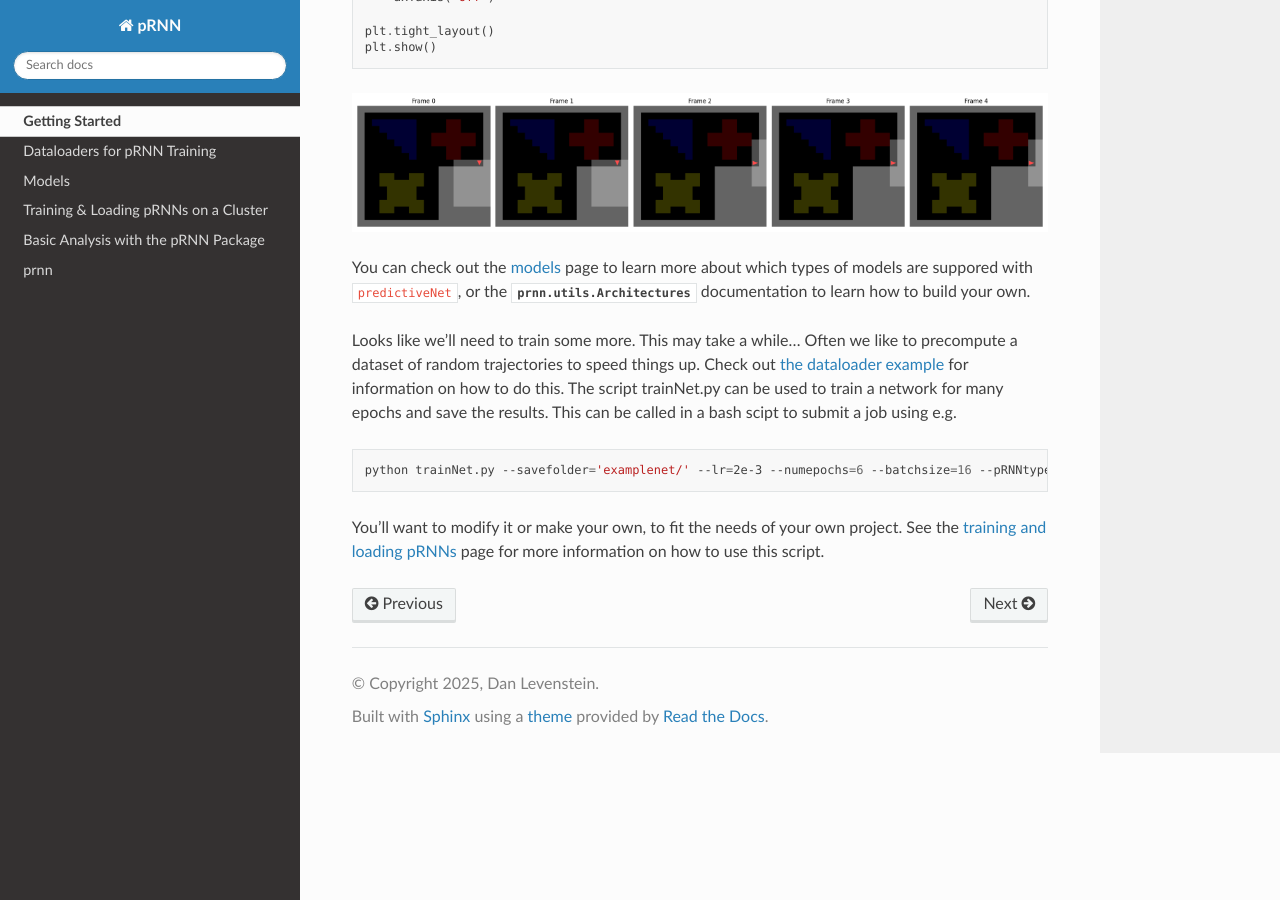
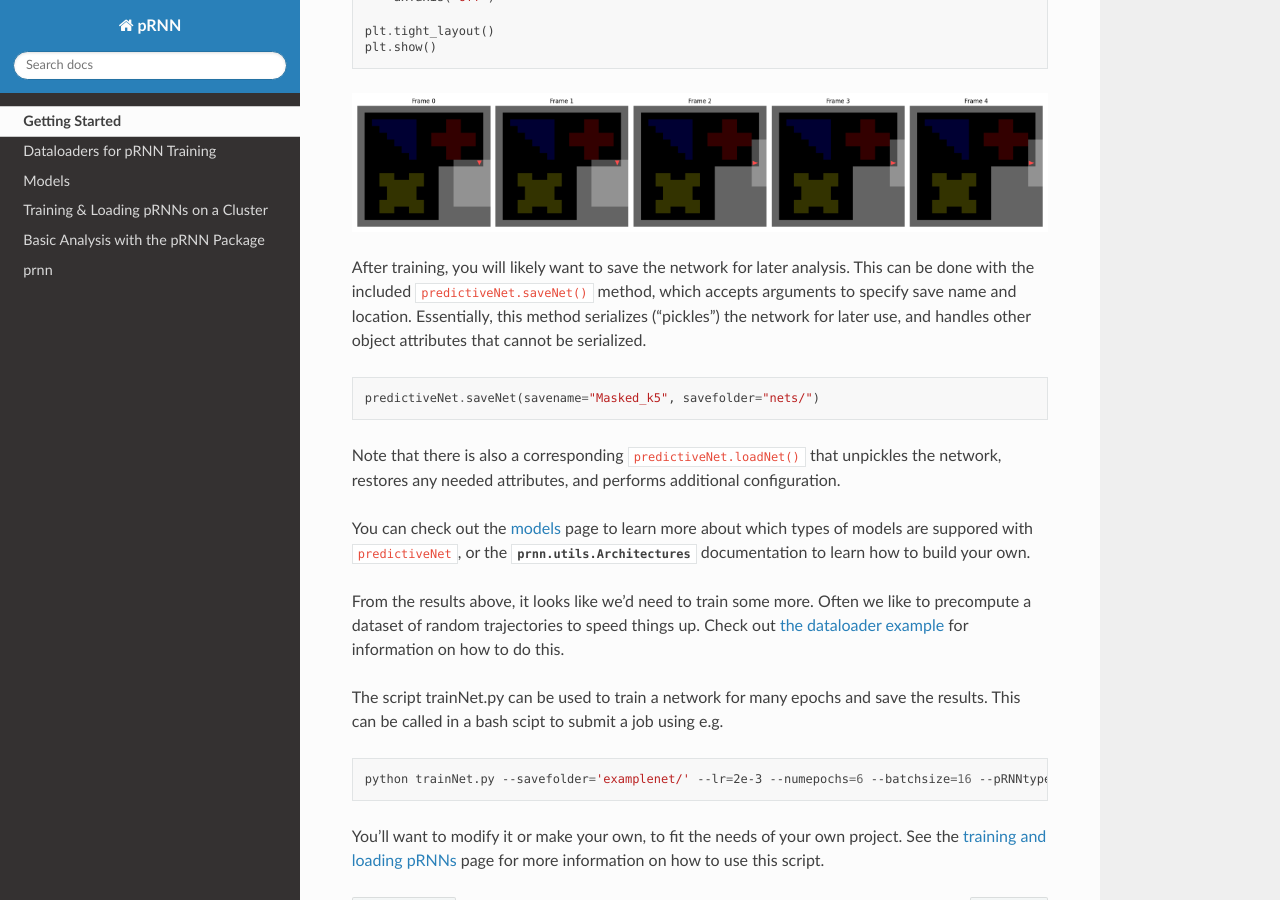
Before and after one commit to LevensteinLab/pRNN, a Sphinx documentation site: the page built from docs/quickstart.rst, in a window 1280 px wide and 900 px high, scrolled down 6951 px. Built offline with Sphinx 7.4.7 and the Read the Docs theme 3.1.0, drawn with Linux system fonts in a browser that asks for light colours.

Commit message:
adding saveNet and loadNet comments to quickstart

```diff
--- a/docs/quickstart.rst
+++ b/docs/quickstart.rst
@@ -168,10 +168,19 @@ The shape of the hidden state, ``h``, depends on whether the model batches, and
 .. figure:: _static/Masked_5frames.png
     :alt: Consecutive frames that the agent took.
 
+After training, you will likely want to save the network for later analysis. This can be done with the included ``predictiveNet.saveNet()`` method, which accepts arguments to specify save name and location. Essentially, this method serializes ("pickles") the network for later use, and handles other object attributes that cannot be serialized.
+
+.. code-block:: python
+
+    predictiveNet.saveNet(savename="Masked_k5", savefolder="nets/")
+
+Note that there is also a corresponding ``predictiveNet.loadNet()`` that unpickles the network, restores any needed attributes, and performs additional configuration.
 
 You can check out the :doc:`models <models>` page to learn more about which types of models are suppored with ``predictiveNet``, or the :mod:`prnn.utils.Architectures` documentation to learn how to build your own.
 
-Looks like we'll need to train some more. This may take a while... Often we like to precompute a dataset of random trajectories to speed things up. Check out :doc:`the dataloader example <dataloader>` for information on how to do this. The script trainNet.py can be used to train a network for many epochs and save the results. This can be called in a bash scipt to submit a job using e.g.
+From the results above, it looks like we'd need to train some more. Often we like to precompute a dataset of random trajectories to speed things up. Check out :doc:`the dataloader example <dataloader>` for information on how to do this.
+
+The script trainNet.py can be used to train a network for many epochs and save the results. This can be called in a bash scipt to submit a job using e.g.
 
 .. code-block:: bash
 
```
